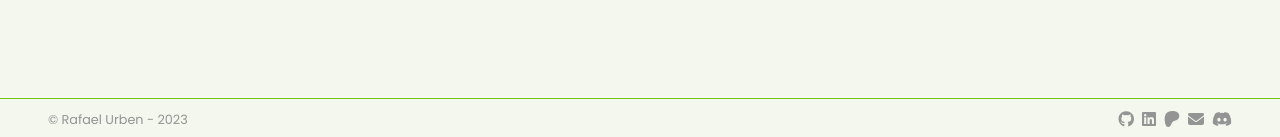
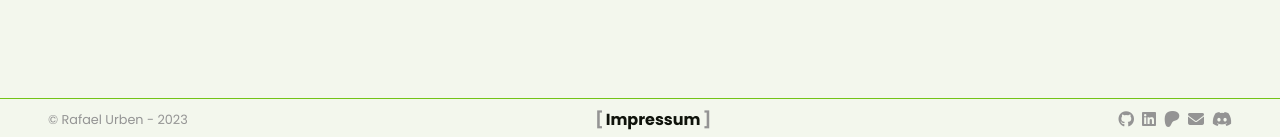
Before and after one commit to rafaelurben/rafaelurben.github.io, a Jekyll site: the page built from pages/home.html, in a window 1280 px wide. Shown: the part 760-897 px from the top of the page. Built offline with Jekyll 4.4.1, drawn with Linux system fonts in a browser that asks for light colours.

Commit message:
Added link to impressum

```diff
--- a/_layouts/default.html
+++ b/_layouts/default.html
@@ -43,6 +43,7 @@
         <div class="copyright-info">
             © Rafael Urben - 2023
         </div>
+        <a id="impressum-link" href="/impressum/">Impressum</a>
         <nav id="social_links">
             <ul>
                 {% for platform in site.data.social_links %}
--- a/assets/css/main.css
+++ b/assets/css/main.css
@@ -201,6 +201,31 @@ footer {
             font-size: 0.8em;
         }
 
+        & #impressum-link {
+            position: relative;
+            color: var(--text);
+            text-decoration: none;
+            font-weight: bold;
+
+            &::before {
+                content: "[";
+                position: absolute;
+                right: calc(100% + 0.15em);
+                color: var(--weak);
+            }
+
+            &::after {
+                content: "]";
+                position: absolute;
+                left: calc(100% + 0.15em);
+                color: var(--weak);
+            }
+
+            &.current {
+                color: var(--accent);
+            }
+        }
+
         & nav#social_links ul {
             display: flex;
             flex-flow: row wrap;
--- a/assets/js/main.js
+++ b/assets/js/main.js
@@ -7,5 +7,5 @@ function toggleNavigation() {
 /* Onload */
 
 window.addEventListener('load', () => {
-    document.querySelector("nav a[href*='" + location.pathname + "']").classList.add("current");
+    document.querySelector("a[href*='" + location.pathname + "']").classList.add("current");
 })
```
